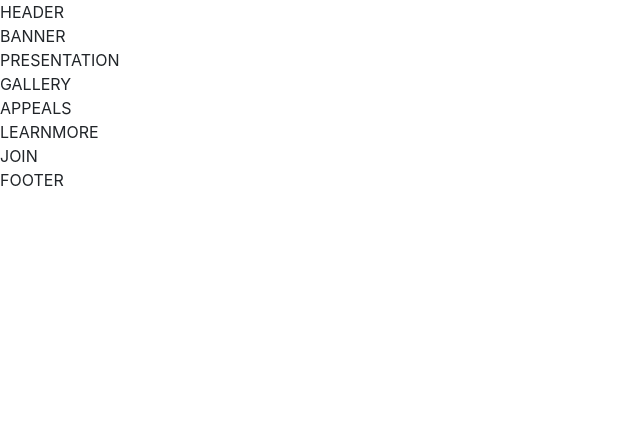
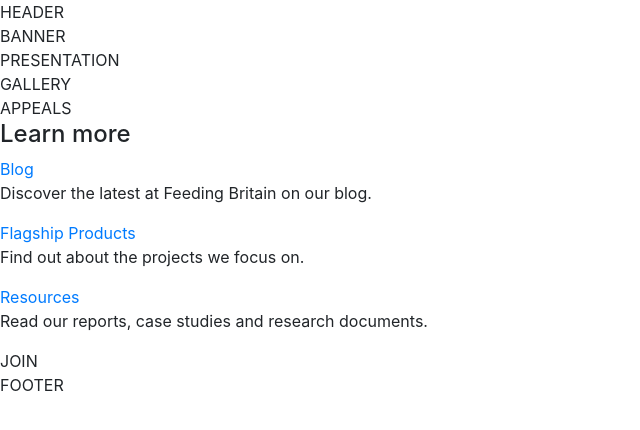
Before and after one commit to Vamory/wdan_git, a plain HTML site: page index.html in a window 1280 px wide. Shown: the whole page, without its empty margins (0-640 px from the left). Drawn offline with nearby package versions, Linux system fonts and the light colour scheme.

Commit message:
Added basic html

```diff
--- a/index.html
+++ b/index.html
@@ -27,7 +27,13 @@ GALLERY
 APPEALS
 </div>
 <div id="learn_more">
-LEARNMORE
+<h4>Learn more</h4>
+<a href="#">Blog</a>
+<p>Discover the latest at Feeding Britain on our blog.</p>
+<a href="#">Flagship Products</a>
+<p>Find out about the projects we focus on.</p>
+<a href="#">Resources</a>
+<p>Read our reports, case studies and research documents.</p>
 </div>
 <div id="join">
 JOIN
```
